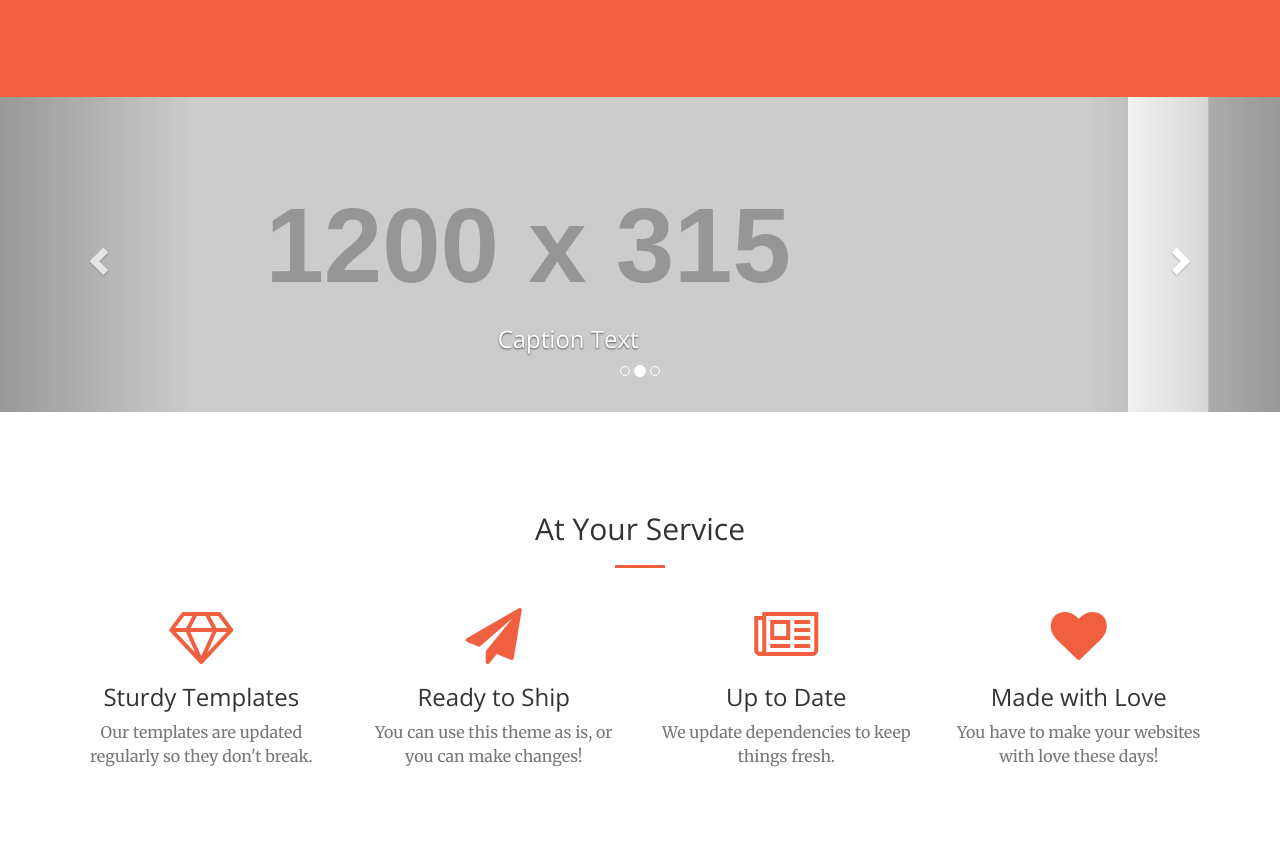
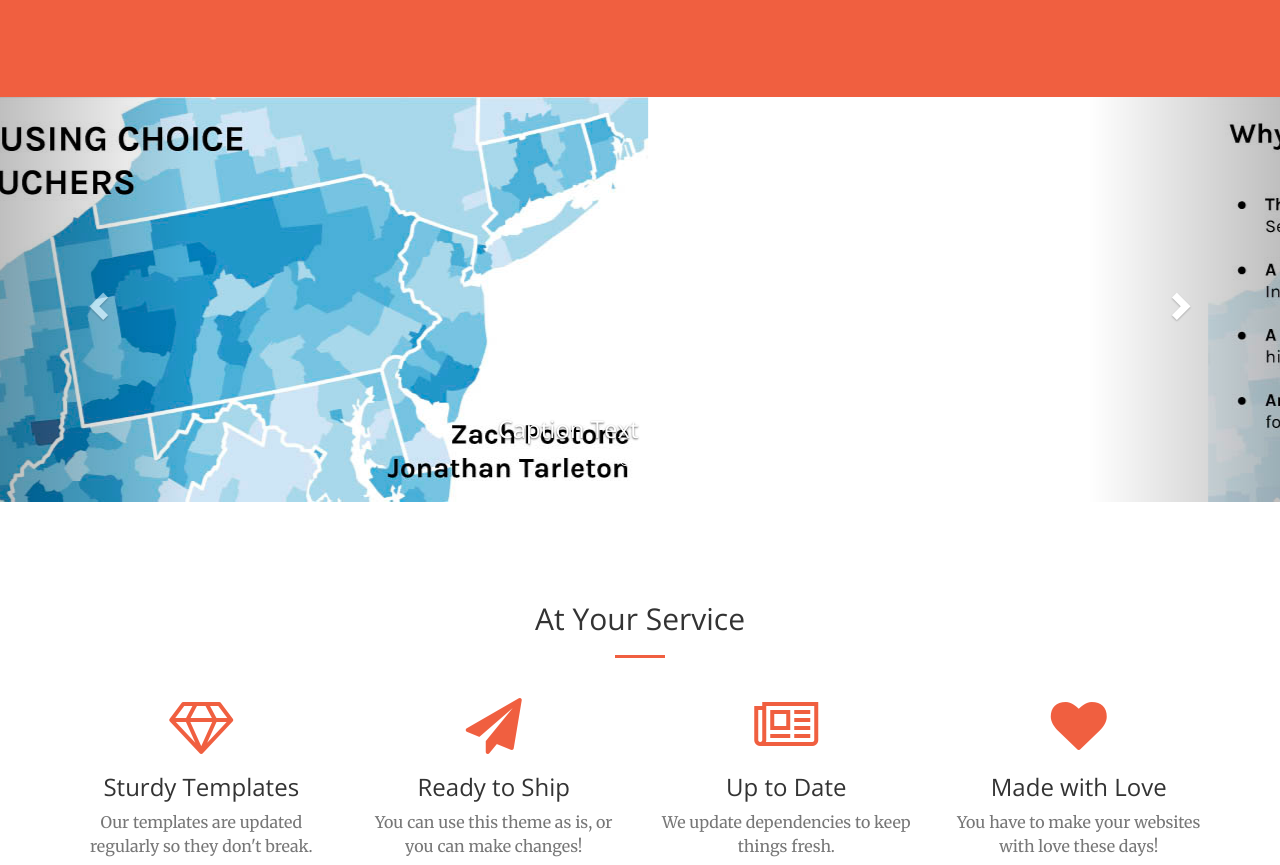
Before and after one commit to jttarleton/vouchers, a website: page index.html in a window 1280 px wide. Shown: the part 1121-1986 px from the top of the page. Drawn offline with nearby package versions, Linux system fonts and the light colour scheme; placeholder pictures from the web are drawn by us.

Commit message:
zach clearly isn't watching these commits

```diff
--- a/index.html
+++ b/index.html
@@ -107,19 +107,19 @@
   <!-- Wrapper for slides -->
   <div class="carousel-inner">
     <div class="item active">
-      <img src="http://placehold.it/1200x315" alt="...">
+      <img src="img/slides/01.jpg" alt="...">
       <div class="carousel-caption">
       	<h3>Caption Text</h3>
       </div>
     </div>
     <div class="item">
-      <img src="http://placehold.it/1200x315" alt="...">
+      <img src="img/slides/02.jpg" alt="...">
       <div class="carousel-caption">
       	<h3>Caption Text</h3>
       </div>
     </div>
     <div class="item">
-      <img src="http://placehold.it/1200x315" alt="...">
+      <img src="img/slides/03.jpg" alt="...">
       <div class="carousel-caption">
       	<h3>Caption Text</h3>
       </div>
```
